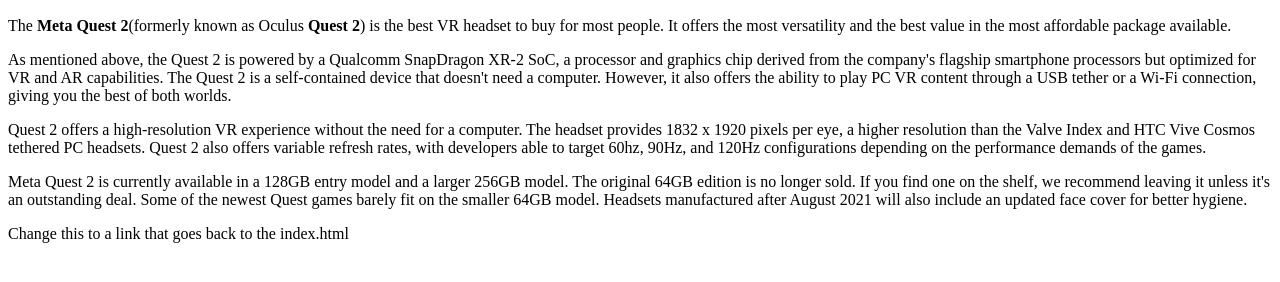
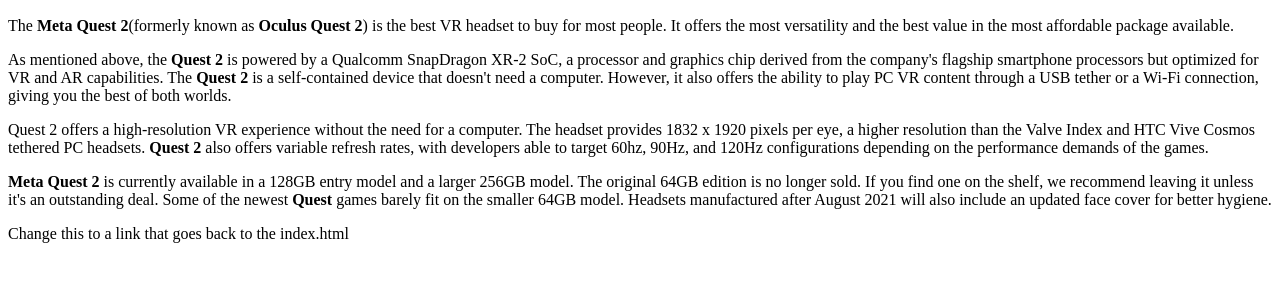
Before and after one commit to jmrivera01/Assignment_3_Links_Header_Inline, a plain HTML site: page quest2.html in a window 1280 px wide. Shown: the part 50-332 px from the top of the page. Drawn offline with Linux system fonts and the light colour scheme.

```diff
--- a/quest2.html
+++ b/quest2.html
@@ -8,11 +8,11 @@
 </head>
 <body>
     <h2>Quest 2</h2>
-    <p>    The <b>Meta Quest 2</b>(formerly known as Oculus <b>Quest 2</b>) is the best VR headset to buy for most people. It offers the most versatility and the best value in the most affordable package available.</p>
+    <p>    The <b>Meta Quest 2</b>(formerly known as <b>Oculus Quest 2</b>) is the best VR headset to buy for most people. It offers the most versatility and the best value in the most affordable package available.</p>
     <p>
-        As mentioned above, the Quest 2 is powered by a Qualcomm SnapDragon XR-2 SoC, a processor and graphics chip derived from the company's flagship smartphone processors but optimized for VR and AR capabilities. The Quest 2 is a self-contained device that doesn't need a computer. However, it also offers the ability to play PC VR content through a USB tether or a Wi-Fi connection, giving you the best of both worlds.</p>
-    <p>    Quest 2 offers a high-resolution VR experience without the need for a computer. The headset provides 1832 x 1920 pixels per eye, a higher resolution than the Valve Index and HTC Vive Cosmos tethered PC headsets. Quest 2 also offers variable refresh rates, with developers able to target 60hz, 90Hz, and 120Hz configurations depending on the performance demands of the games.</p>
-    <p>    Meta Quest 2 is currently available in a 128GB entry model and a larger 256GB model. The original 64GB edition is no longer sold. If you find one on the shelf, we recommend leaving it unless it's an outstanding deal. Some of the newest Quest games barely fit on the smaller 64GB model. Headsets manufactured after August 2021 will also include an updated face cover for better hygiene. </p>
+        As mentioned above, the <b>Quest 2</b> is powered by a Qualcomm SnapDragon XR-2 SoC, a processor and graphics chip derived from the company's flagship smartphone processors but optimized for VR and AR capabilities. The <b>Quest 2</b> is a self-contained device that doesn't need a computer. However, it also offers the ability to play PC VR content through a USB tether or a Wi-Fi connection, giving you the best of both worlds.</p>
+    <p>    Quest 2 offers a high-resolution VR experience without the need for a computer. The headset provides 1832 x 1920 pixels per eye, a higher resolution than the Valve Index and HTC Vive Cosmos tethered PC headsets. <b>Quest 2</b> also offers variable refresh rates, with developers able to target 60hz, 90Hz, and 120Hz configurations depending on the performance demands of the games.</p>
+    <p>    <b>Meta Quest 2</b> is currently available in a 128GB entry model and a larger 256GB model. The original 64GB edition is no longer sold. If you find one on the shelf, we recommend leaving it unless it's an outstanding deal. Some of the newest <b>Quest</b> games barely fit on the smaller 64GB model. Headsets manufactured after August 2021 will also include an updated face cover for better hygiene. </p>
     <p>Change this to a link that goes back to the index.html</p>
 
 </body>
```
Also changed, not shown: index.html (+2 -2 lines).
